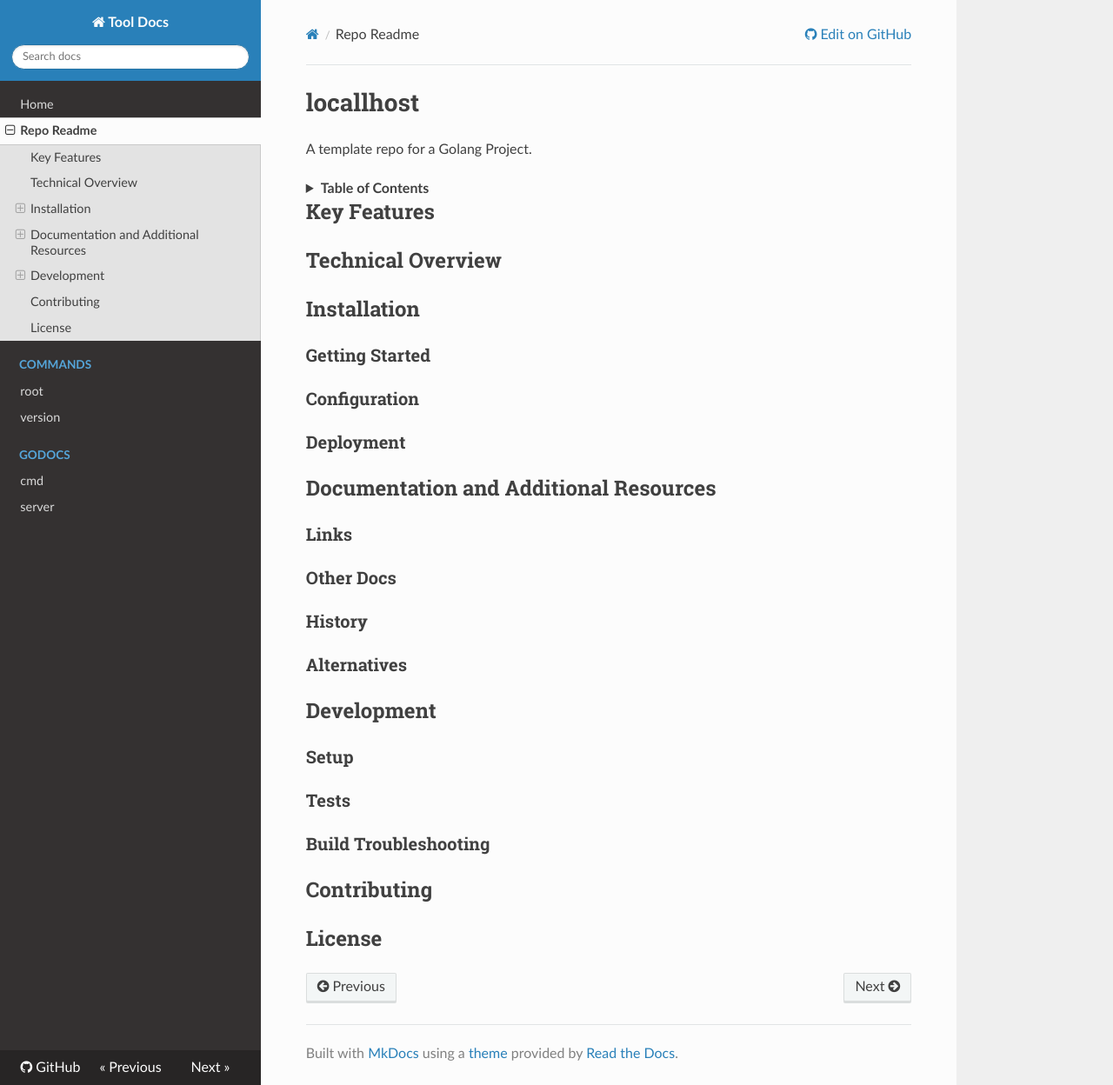
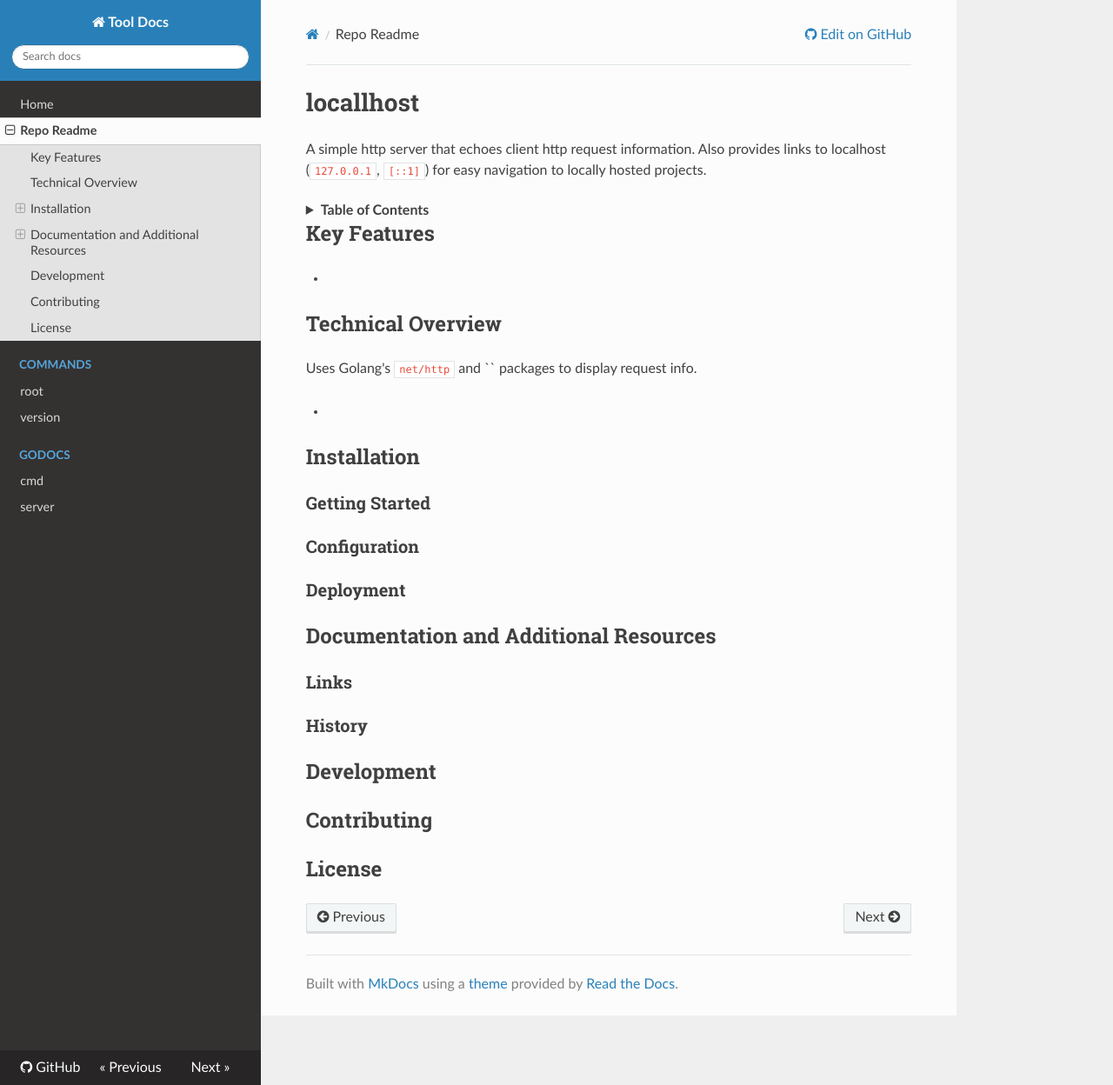
Before and after one commit to B13rg/locallhost, an MkDocs documentation site: the page built from docs/README-repo.md, in a window 1280 px wide and 1248 px high. Shown: the whole window at 87% size. Built offline with MkDocs 1.6.1, drawn with Linux system fonts in a browser that asks for light colours; nearby versions of some CDN libraries.

Commit message:
update readme

```diff
--- a/docs/README-repo.md
+++ b/docs/README-repo.md
@@ -1,6 +1,8 @@
 # locallhost
 
-A template repo for a Golang Project.
+A simple http server that echoes client http request information.
+Also provides links to localhost (`127.0.0.1`, `[::1]`) for easy navigation to locally hosted projects.
+
 <details>
 <summary><b>Table of Contents</b></summary>
 <p>
@@ -14,13 +16,8 @@ A template repo for a Golang Project.
     - [Deployment](#deployment)
   - [Documentation and Additional Resources](#documentation-and-additional-resources)
     - [Links](#links)
-    - [Other Docs](#other-docs)
     - [History](#history)
-    - [Alternatives](#alternatives)
   - [Development](#development)
-    - [Setup](#setup)
-    - [Tests](#tests)
-    - [Build Troubleshooting](#build-troubleshooting)
   - [Contributing](#contributing)
   - [License](#license)
 
@@ -29,7 +26,13 @@ A template repo for a Golang Project.
 
 ## Key Features
 
+*
+
 ## Technical Overview
+
+Uses Golang's `net/http` and `` packages to display request info.
+
+*
 
 ## Installation
 
@@ -43,19 +46,10 @@ A template repo for a Golang Project.
 
 ### Links
 
-### Other Docs
-
 ### History
-
-### Alternatives
 
 ## Development
 
-### Setup
-
-### Tests
-
-### Build Troubleshooting
 
 ## Contributing
 
```
Also changed, not shown: README.md (+9 -15 lines), 1 other file.
